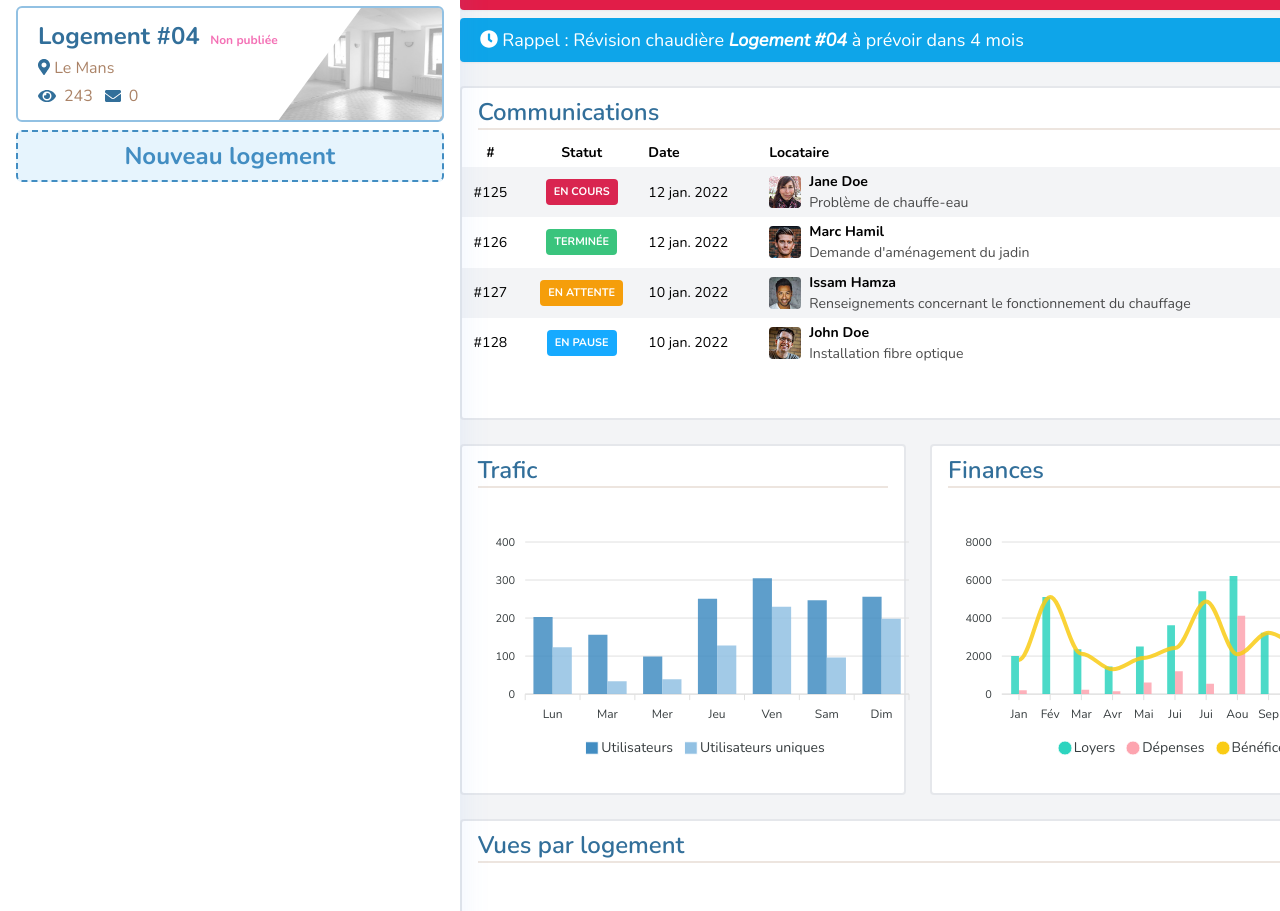
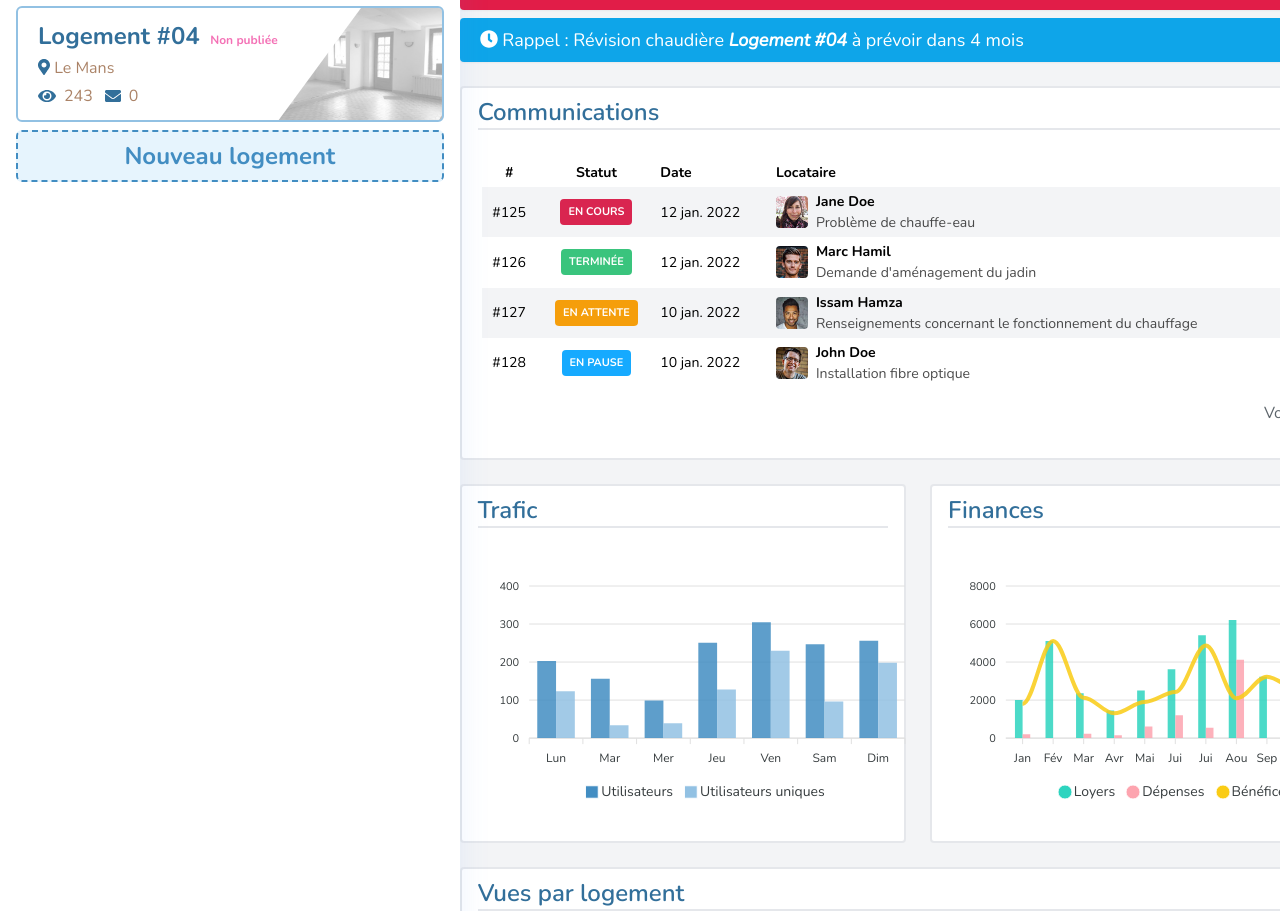
Before and after one commit to immostep/immostep, a React (Create React App) app: page /owner/goods in a window 1280 px wide. Shown: the part 438-1349 px from the top of the page. Built offline with nearby package versions, Linux system fonts and the light colour scheme.

Commit message:
Add Card

```diff
--- /dev/null
+++ b/src/Card.js
@@ -0,0 +1,23 @@
+import PropTypes from 'prop-types';
+
+function Card({ title, children, noContent = false, className }) {
+  return (
+    <section className={`${className} object-center min-w-0 p-0 card`} id="details">
+      {title && (
+        <div className="card-header">
+          <h2 className="card-title">{title}</h2>
+        </div>
+      )}
+      {noContent ? children : <div className="card-content">{children}</div>}
+    </section>
+  );
+}
+
+export default Card;
+
+Card.propTypes = {
+  title: PropTypes.string,
+  className: PropTypes.string,
+  children: PropTypes.any,
+  noContent: PropTypes.bool
+};
--- a/src/Goods.js
+++ b/src/Goods.js
@@ -47,6 +47,7 @@ import ChartFinances from './ChartFinances';
 import ChartViewsByGood from './ChartViewsByGood';
 import Breadcrumbs from './Breadcrumbs';
 import DropdownDocuments from './DropdownDocuments';
+import Card from './Card';
 
 SwiperCore.use([Pagination, Navigation]);
 
@@ -200,11 +201,7 @@ function Goods({ isNewGood = false }) {
                     </div>
                     <div className="container grid mx-auto">
                       <div className="grid grid-cols-1 gap-6 mb-8 md:grid-cols-2">
-                        <section className="object-center min-w-0 p-0 md:col-span-2 card" id="photos">
-                          <div className="card-header">
-                            <h2 className="card-title">Photos</h2>
-                          </div>
-                          <div className="card-content">
+                        <Card title="Photos" id="photos" className="md:col-span-2">
                             <Swiper
                               slidesPerView={5}
                               spaceBetween={20}
@@ -219,23 +216,13 @@ function Goods({ isNewGood = false }) {
                               ))}
                             </Swiper>
                             {showLightbox && <Lightbox image={showLightbox} onClose={() => setShowLightbox('')} />}
-                          </div>
-                        </section>
+                        </Card>
 
-                        <section className="object-center min-w-0 p-0 md:col-span-2 card" id="description">
-                          <div className="card-header">
-                            <h2 className="card-title">Description</h2>
-                          </div>
-                          <div className="card-content">
+                        <Card title="Description" id="description" className="md:col-span-2">
                             <p>{requestedGood.description || 'Aucune description'}</p>
-                          </div>
-                        </section>
+                        </Card>
 
-                        <section className="object-center min-w-0 p-0 md:col-span-2 card" id="details">
-                          <div className="card-header">
-                            <h2 className="card-title">Détails</h2>
-                          </div>
-                          <div className="card-content">
+                        <Card title="Détails" id="details" className="md:col-span-2">
                             <div className="grid grid-cols-4 gap-x-5">
                               <div className="details h-14">
                                 <div className="details-icon">
@@ -267,15 +254,9 @@ function Goods({ isNewGood = false }) {
                                 <div className="details-units">Etages</div>
                               </div>
                             </div>
-                          </div>
-                        </section>
+                        </Card>
 
-                        <section className="object-center min-w-0 p-0 md:col-span-2 card" id="equipments">
-                          <div className="card-header">
-                            <h2 className="card-title">Equipements</h2>
-                          </div>
-
-                          <div className="card-content">
+                        <Card title="Equipements" id="equipments" className="md:col-span-2">
                             <ul className="tags-list">
                               {requestedGood.equipments.map((equipment) => {
                                 return (
@@ -285,13 +266,9 @@ function Goods({ isNewGood = false }) {
                                 );
                               })}
                             </ul>
-                          </div>
-                        </section>
+                        </Card>
 
-                        <section className="object-center min-w-0 p-0 md:col-span-2 card" id="requests">
-                          <div className="card-header">
-                            <h2 className="card-title">Demandes</h2>
-                          </div>
+                        <Card title="Demandes" id="requests" noContent className="md:col-span-2">
                           <div className="flex-table table-stripped">
                             <div className="table-row header">
                               <div className="table-cell">Date</div>
@@ -331,25 +308,19 @@ function Goods({ isNewGood = false }) {
                               );
                             })}
                           </div>
-                        </section>
+                        </Card>
 
-                        <section className="object-center card">
-                          <div className="card-header">
-                            <h2 className="card-title">Finances</h2>
-                          </div>
+                        <Card title="Finances" id="chart-finances" noContent>
                           <div className="p-4">
                             <ChartFinances />
                           </div>
-                        </section>
+                        </Card>
 
-                        <section className="object-center card">
-                          <div className="card-header">
-                            <h2 className="card-title">Vues</h2>
-                          </div>
+                        <Card title="Vues" id="chart-finances" noContent>
                           <div className="p-4">
                             <ChartViewsByGood good={requestedGood.id} />
                           </div>
-                        </section>
+                        </Card>
                       </div>
                     </div>
                   </>
@@ -362,17 +333,12 @@ function Goods({ isNewGood = false }) {
                         <h1 className="mt-6 mb-2 text-4xl font-bold text-white">Nouveau Logement</h1>
                       </div>
 
-                      <div className="relative h-1 px-4 sm:px-6 md:px-8 bg-primary"></div>
-                      <div className="relative h-1 px-4 sm:px-6 md:px-8 bg-secondary"></div>
+                      <div className="h-1 px-4 sm:px-6 md:px-8 bg-primary"></div>
+                      <div className="h-1 px-4 sm:px-6 md:px-8 bg-secondary"></div>
                     </div>
                     <div className="container grid mx-auto">
                       <div className="grid gap-6 mb-8">
-                        <section className="object-center min-w-0 p-0 card" id="form-description">
-                          <div className="card-header">
-                            <h2 className="card-title">Description</h2>
-                          </div>
-
-                          <div className="card-content">
+                        <Card title="Description" id="form-description">
                             <form>
                               <label className="block">
                                 <textarea
@@ -381,15 +347,9 @@ function Goods({ isNewGood = false }) {
                                 <small className="text-gray-400">500 caractères maxi</small>
                               </label>
                             </form>
-                          </div>
-                        </section>
+                        </Card>
 
-                        <section className="object-center min-w-0 p-0 card" id="form-details">
-                          <div className="card-header">
-                            <h2 className="card-title">Détails</h2>
-                          </div>
-
-                          <div className="card-content">
+                        <Card title="Détails" id="form-details">
                             <div className="grid grid-cols-4 gap-x-5" id="details-list">
                               {newGood.surface !== 0 && (
                                 <div className="details h-14">
@@ -454,15 +414,9 @@ function Goods({ isNewGood = false }) {
                                 </button>
                               </div>
                             </form>
-                          </div>
-                        </section>
+                        </Card>
 
-                        <section className="object-center min-w-0 p-0 card" id="form-equipments">
-                          <div className="card-header">
-                            <h2 className="card-title">Equipements</h2>
-                          </div>
-
-                          <div className="card-content">
+                        <Card title="Equipements" id="form-equipments">
                             <ul className="tags-list">
                               {newGood.equipments.map((equipment, i) => {
                                 return (
@@ -493,15 +447,9 @@ function Goods({ isNewGood = false }) {
                                 </button>
                               </div>
                             </form>
-                          </div>
-                        </section>
+                        </Card>
 
-                        <section className="object-center min-w-0 p-0 card" id="form-photos">
-                          <div className="card-header">
-                            <h2 className="card-title">Photos</h2>
-                          </div>
-
-                          <div className="card-content">
+                        <Card title="Photos" id="form-photos">
                             <div className="grid grid-cols-2 gap-6">
                               <div className="flex flex-col justify-center gap-3 p-20 text-center border-2 border-dashed rounded bg-ternary-lighter border-ternary flex-nowrap">
                                 <span>
@@ -555,10 +503,20 @@ function Goods({ isNewGood = false }) {
                                 </ul>
                               </div>
                             </div>
-                          </div>
-                        </section>
+                        </Card>
 
-                        <section className="">
+                        <Card title="Description" id="form-description">
+                          <form>
+                            <label className="block">
+                              <textarea
+                                placeholder="Ajouter une description"
+                                className="block w-full p-2 bg-white border-2 border-gray-300 rounded-md resize-none focus:outline-none focus:border-secondary-light"></textarea>
+                              <small className="text-gray-400">500 caractères maxi</small>
+                            </label>
+                          </form>
+                        </Card>
+
+                        <section>
                           <button
                             className="px-4 py-2 text-lg font-medium text-white border-2 border-transparent rounded bg-ternary hover:bg-ternary-dark"
                             type="button"
@@ -584,8 +542,8 @@ function Goods({ isNewGood = false }) {
                         <Breadcrumbs />
                       </div>
 
-                      <div className="relative h-1 px-4 sm:px-6 md:px-8 bg-primary"></div>
-                      <div className="relative h-1 px-4 sm:px-6 md:px-8 bg-secondary"></div>
+                      <div className="h-1 px-4 sm:px-6 md:px-8 bg-primary"></div>
+                      <div className="h-1 px-4 sm:px-6 md:px-8 bg-secondary"></div>
                     </div>
 
                     <div className="container grid mx-auto">
@@ -655,11 +613,7 @@ function Goods({ isNewGood = false }) {
                       </div>
 
                       <div className="grid gap-6 mb-8 md:grid-cols-2 ">
-                        <section className="object-center min-w-0 col-span-2 p-0 card">
-                          <div className="card-header">
-                            <h2 className="card-title">Communications</h2>
-                          </div>
-                          <div className="">
+                        <Card title="Communications" id="communications" className="md:col-span-2">
                             <table className="items-center w-full bg-transparent border-collapse [font-size:.88rem]">
                               <thead>
                                 <tr className="align-bottom">
@@ -757,40 +711,25 @@ function Goods({ isNewGood = false }) {
                                 </tr>
                               </tbody>
                             </table>
-                          </div>
+
                           <div className="px-4 py-2">
                             <div className="flex flex-row-reverse">
                               <button className="btn">Voir tout</button>
                             </div>
                           </div>
-                        </section>
+                        </Card>
 
-                        <section className="object-center card">
-                          <div className="card-header">
-                            <h2 className="card-title">Trafic</h2>
-                          </div>
-                          <div className="p-4">
+                        <Card title="Trafic" id="chart-trafic">
                             <ChartTrafic />
-                          </div>
-                        </section>
+                        </Card>
 
-                        <section className="object-center card ">
-                          <div className="card-header">
-                            <h2 className="card-title">Finances</h2>
-                          </div>
-                          <div className="p-4">
+                        <Card title="Finances" id="chart-finances">
                             <ChartFinances />
-                          </div>
-                        </section>
+                        </Card>
 
-                        <section className="object-center col-span-2 card">
-                          <div className="card-header">
-                            <h2 className="card-title">Vues par logement</h2>
-                          </div>
-                          <div className="p-4">
+                        <Card title="Vues par logement" id="chart-views" className="md:col-span-2">
                             <ChartViewsByGood />
-                          </div>
-                        </section>
+                        </Card>
                       </div>
                     </div>
                   </>
--- a/src/index.css
+++ b/src/index.css
@@ -95,7 +95,7 @@
   .card {
     /* box-shadow: 0 0.46875rem 2.1875rem rgb(4 9 20 / 3%), 0 0.9375rem 1.40625rem rgb(4 9 20 / 3%), 0 0.25rem 0.53125rem rgb(4 9 20 / 5%),
       0 0.125rem 0.1875rem rgb(4 9 20 / 3%); */
-    @apply border-2 rounded bg-white;
+    @apply border-2 border-primary-lighter rounded bg-white;
   }
 
   .card-header {
@@ -103,7 +103,7 @@
   }
 
   .card-title {
-    @apply text-2xl font-semibold text-secondary-dark border-b-2 border-b-ternary-light;
+    @apply text-2xl font-semibold text-secondary-dark border-b-2 border-b-primary-lighter;
   }
 
   .card-content {
--- a/tailwind.config.js
+++ b/tailwind.config.js
@@ -39,6 +39,7 @@ module.exports = {
       },
       colors: {
         primary: {
+          lighter: '#e5e7eb',
           light: '#929AA0',
           DEFAULT: '#5D656B',
           dark: '#42484C'
```
